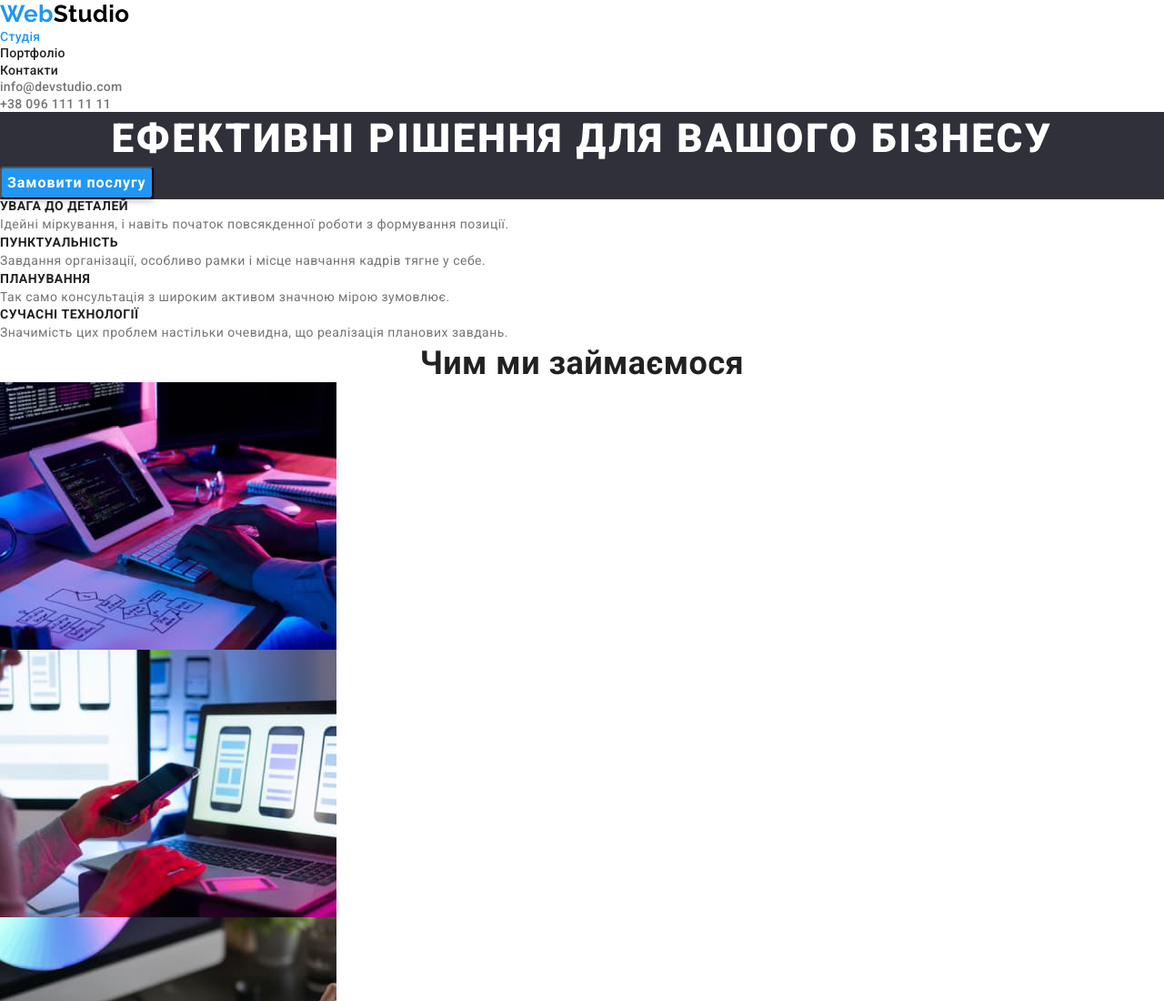
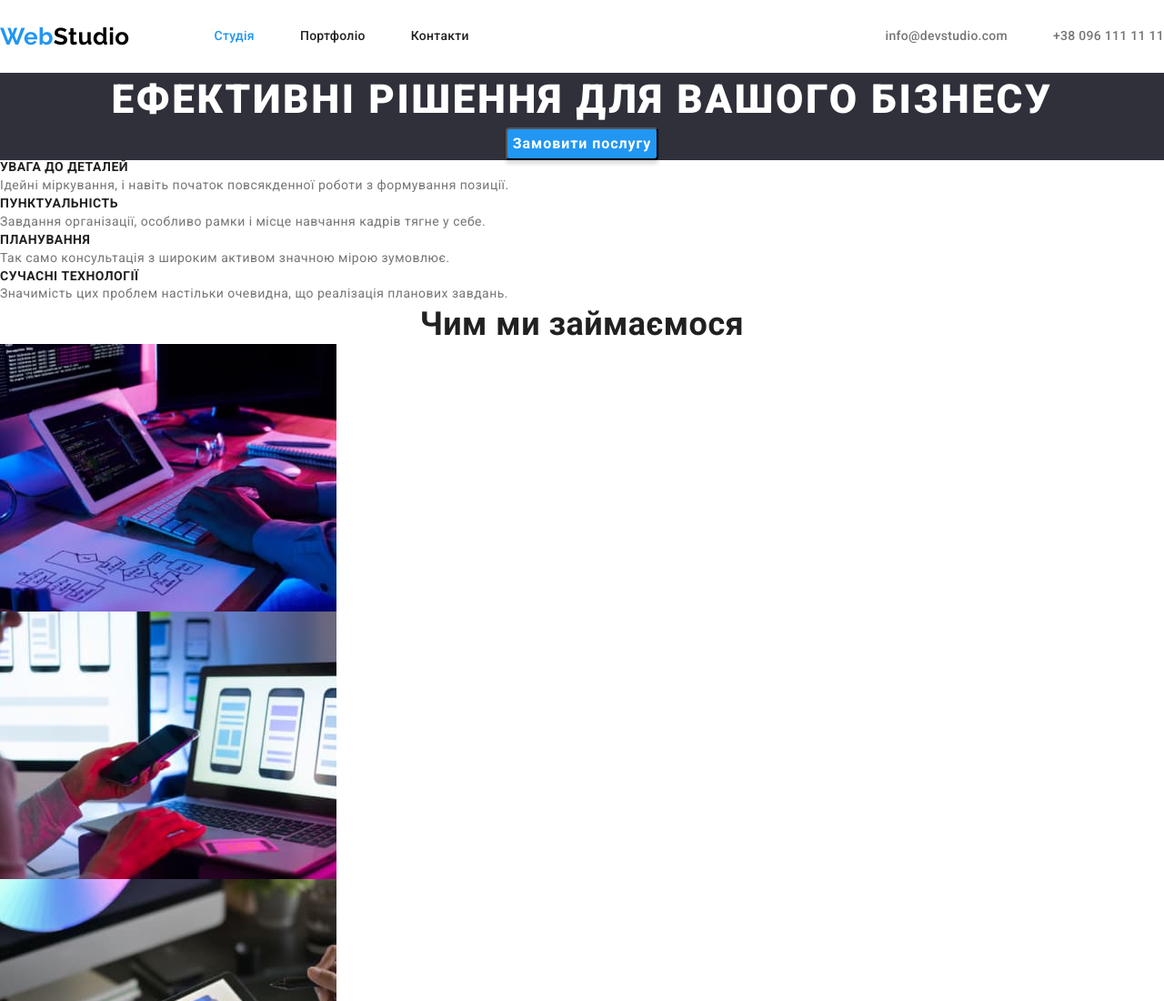
Before and after one commit to OlenaNov/goit-markup-hw-03, a plain HTML site: page index.html in a window 1280 px wide. Shown: the top 1100 px of the page at 91% size. Drawn offline with nearby package versions, Linux system fonts and the light colour scheme.

Commit message:
header, hero..

```diff
--- a/index.html
+++ b/index.html
@@ -14,23 +14,29 @@
 </head>
 <body>
     <header>
+        <div class="container-header">
             <nav class="header-nav">
                 <a href="./index.html" class="logo link">Web<span class="accent-logo">Studio</span></a>
                 <ul class="list list-nav">
-                <li class="header-list"><a href="./index.html" class="header-link link current">Студія</a></li>
-                <li class="header-list"><a href="./portfolio.html" class="header-link link">Портфоліо</a></li>
-                <li class="header-list"><a href="#contacts" class="header-link link">Контакти</a></li>
+                    <li class="header-list item"><a href="./index.html" class="header-link link current">Студія</a></li>
+                    <li class="header-list item"><a href="./portfolio.html" class="header-link link">Портфоліо</a></li>
+                    <li class="header-list item"><a href="#contacts" class="header-link link">Контакти</a></li>
                 </ul>
             </nav>
-        <ul class="list">
-            <li class="header-list"><a href="mailto:info@devstudio.com" class="header-link tel-mail link ">info@devstudio.com</a></li>
-            <li class="header-list"><a href="tel:+380961111111" class="header-link tel-mail link">+38 096 111 11 11</a></li>
+            <ul class="list list-cont">
+                <li class="header-list item"><a href="mailto:info@devstudio.com"
+                    class="header-link tel-mail link ">info@devstudio.com</a></li>
+                <li class="header-list item"><a href="tel:+380961111111" class="header-link tel-mail link">+38 096 111 11 11</a>
+                </li>
             </ul>
+        </div>
     </header>
     <main>
         <section class="hero">
             <h1 class="hero-title">Ефективні рішення для вашого бізнесу</h1>
+            <div class="cont-hero-btn">
                 <button type="button" class="hero-btn">Замовити послугу</button>
+            </div>
         </section>
         <section class="sections">
             <h2 class="visually-hidden">Наші переваги</h2>
--- a/styles.css/styles.css
+++ b/styles.css/styles.css
@@ -51,6 +51,16 @@ img {
 
 /* Студія header */
 
+.container-header {
+    display: flex;
+    align-items: center;
+}
+
+.header-nav {
+    display: flex;
+    align-items: center;
+}
+
 .logo {
     font-family: 'Raleway', sans-serif;
     font-weight: 700;
@@ -64,6 +74,10 @@ img {
 }
 
 .header-link {
+    display: block;
+    padding-top: 32px;
+    padding-bottom: 32px;
+
     font-weight: 500;
     font-size: 14px;
     line-height: 1.14;
@@ -75,10 +89,29 @@ img {
     color: var(--color-accent);
 }
 
+.list-nav {
+    display: flex;
+    margin-left: 93px;
+}
+
+.list-nav .item:not(:last-child) {
+    margin-right: 50px;
+}
+
 .link:hover,
 .link:focus {
     color: var(--color-accent);
 }
+
+.list-cont {
+    display: flex;
+    margin-left: auto;
+}
+
+.list-cont .item + .item {
+    margin-left: 50px;
+}
+
 
 .tel-mail {
     color: var(--color-text);
@@ -100,14 +133,18 @@ img {
     color: var(--color-light);
 }
 
+.cont-hero-btn{
+        text-align: center;
+}
+
 .hero-btn {
     font-family: inherit;
     font-weight: 700;
     font-size: 16px;
     line-height: 1.88;
-    display: flex;
-    align-items: center;
-    text-align: center;
+    /* display: flex;
+    align-items: center; */
+    /* text-align: center; */
     letter-spacing: 0.06em;
     color: var(--color-light);
     background-color: var(--color-accent);
@@ -229,8 +266,8 @@ color: var(--color-light);
 background-color: #2196F3;
 }
 
-.portf-link {
-}
+/* .portf-link {
+} */
 
 .portf-sutitle {
 font-weight: 700;
```
Lines whose indentation alone changed are shown as unchanged.
